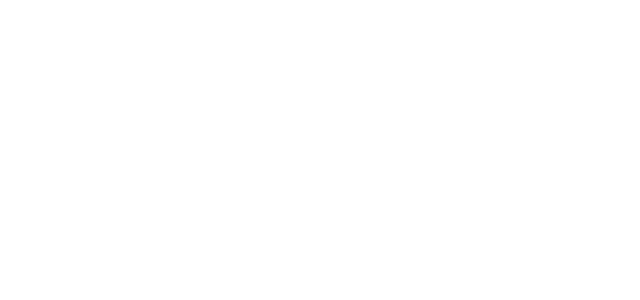
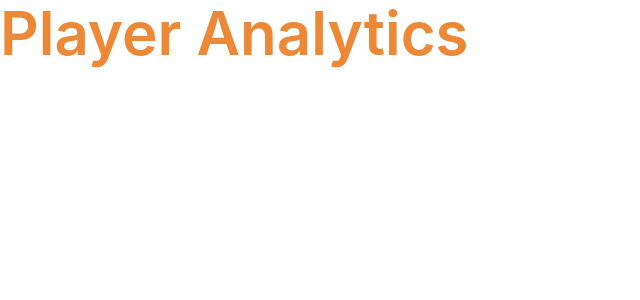
Before and after one commit to ShaimaaAliECE/se3350_project-group-7, a React (Create React App) app in the folder client/: page /admin in a window 1280 px wide. Before the commit this address had no page. Shown: the top 300 px of the page, without its empty margins (0-640 px from the left). Built offline with nearby package versions, Linux system fonts and the light colour scheme.

Commit message:
Add Admin Analytics Page

```diff
--- a/client/src/App.tsx
+++ b/client/src/App.tsx
@@ -4,6 +4,7 @@
 import { GameProvider } from "./context/GameContext";
 import SortingGame from "./components/SortingGame";
 import Home from "./pages/Home";
+import Admin from "./pages/Admin";
 
 function App() {
   return (
@@ -13,6 +14,7 @@
           <Routes>
             <Route path="/game" element={<SortingGame />} />
             <Route path="/" element={<Home />} />
+            <Route path="/admin" element={<Admin/>} />
           </Routes>
         </Router>
       </GameProvider>
--- /dev/null
+++ b/client/src/pages/Admin.tsx
@@ -0,0 +1,26 @@
+import React from "react";
+import {
+  Text,
+  Stack,
+  Heading
+} from '@chakra-ui/react';
+
+
+const Admin = () =>{
+    return (
+        <Stack>
+            <Heading
+            fontWeight={600}
+            fontSize={{ base: '3xl', sm: '4xl', md: '6xl' }}
+            lineHeight={'110%'}>
+            <Text as={'span'} color={'orange.400'}>
+            Player Analytics
+            </Text>
+            </Heading>
+        </Stack>
+
+    )
+};
+
+
+export default Admin;
--- a/client/src/pages/Home.tsx
+++ b/client/src/pages/Home.tsx
@@ -19,6 +19,10 @@
 
 const Home: React.FC<HomeProps> = ({}) => {
   const navigate = useNavigate();
+  const routeChange = () => {
+    let path = "/admin";
+    navigate(path);
+  };
 
   const [selection, setSelection] = useState<number>(0);
 
@@ -57,6 +61,9 @@
           ))}
         </Select>
         <Button onClick={start}>Start</Button>
+        <Button colorScheme="orange" onClick={routeChange}>
+          View Analytics
+        </Button>
       <Flex w={'full'}>
       </Flex>
     </Stack>
```
Also changed, not shown: 1 other file (tests, documents, lock files or other folders).
